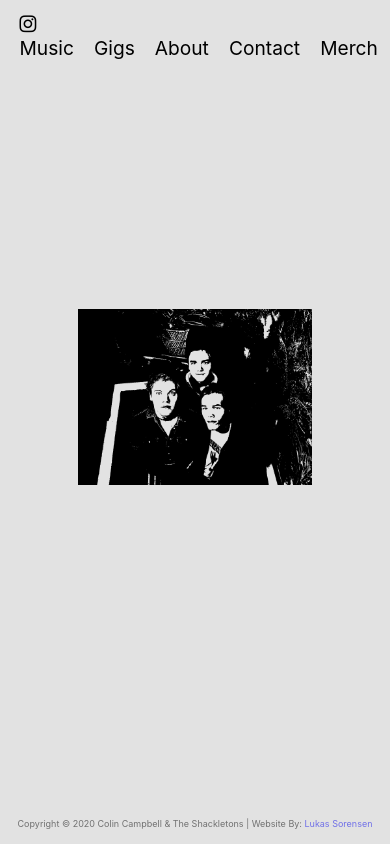
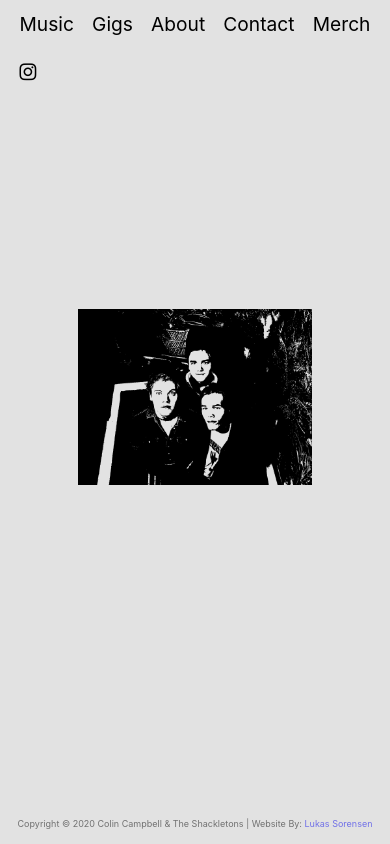
Before and after one commit to lukasasorensen/theshackletons, a React app: page / in a window 390 px wide. Built offline with nearby package versions, Linux system fonts and the light colour scheme.

Commit message:
fix header for mobile

```diff
--- a/src/components/Header.js
+++ b/src/components/Header.js
@@ -11,7 +11,7 @@ export default class Header extends Component {
 		return (
 			<header>
 				<div className="header-links-container">
-                    <a href="https://www.instagram.com/theshackletonsband/?hl=en" target="_blank">
+                    <a href="https://www.instagram.com/theshackletonsband/?hl=en" className="social-link" target="_blank">
                         <i className="fab fa-instagram"></i>
                     </a>
 					{this.props.headerLinks.map((link) => {
--- a/src/styles/Header.scss
+++ b/src/styles/Header.scss
@@ -12,13 +12,14 @@ header {
         //color: $primary-color;
         margin-left: 5%;
         margin-top: 3%;
-        display: inline-block;
-        width: 100%;
+        display: flex;
+        width: 90%;
+        max-width: 450px;
+        justify-content: space-between;
 
         a {
             font-size: 1.2em;
             color: inherit;
-            margin-right: 20px;
         }
     }
 
@@ -30,4 +31,11 @@ header {
         white-space: nowrap;
         @include transform(rotate(-30deg));
     }
+
+    @media screen and (max-width: 450px) {
+        .social-link {
+            position: absolute;
+            top: 60px;
+        }
+    }
 }
```
